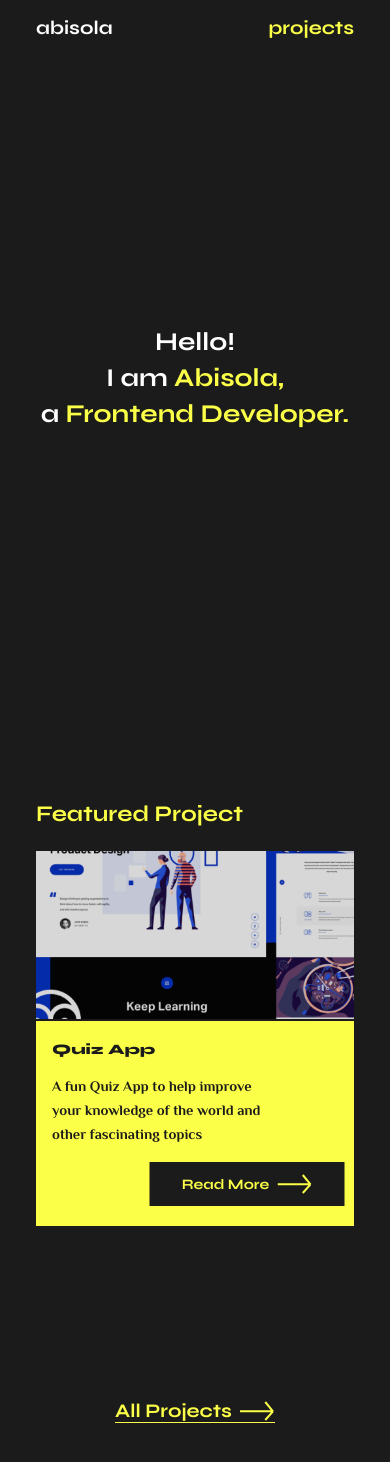
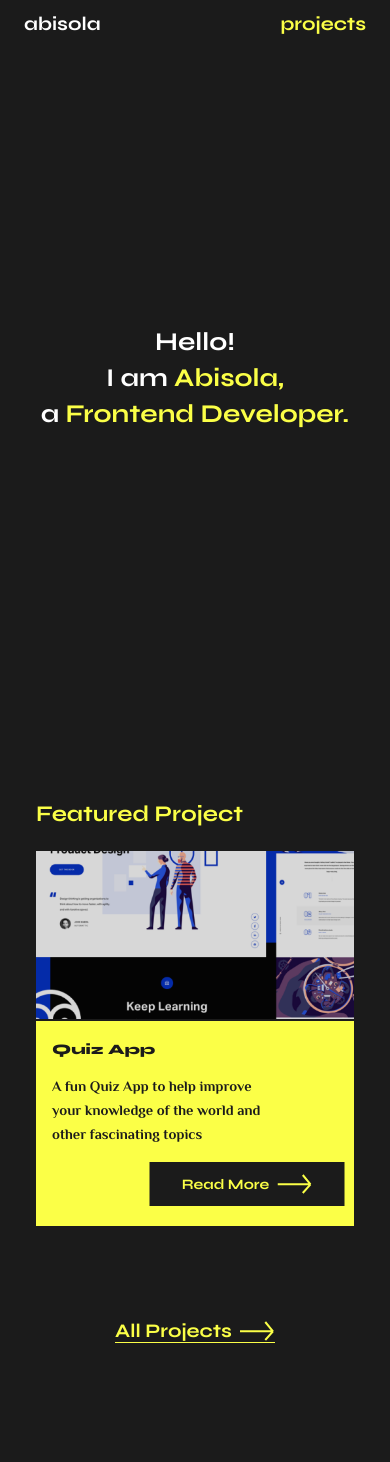
Before and after one commit to Abisola-Morohunfolu/my-portfolio, a React (Create React App) app: page / in a window 390 px wide. After the commit the page ends 1383 px from the top, so only its background shows below. Built offline with nearby package versions, Linux system fonts and the light colour scheme.

Commit message:
fixed slow stagger

```diff
--- a/src/components/Home/FeaturedProject/Featured.module.css
+++ b/src/components/Home/FeaturedProject/Featured.module.css
@@ -186,4 +186,9 @@
 	.AllProjectButton {
 		margin-top: 3rem;
 	}
+
+	.ButtonContainer {
+		margin-top: 8rem;
+		text-align: center;
+	}
 }
--- a/src/components/Home/Header/Navbar/navbar.module.css
+++ b/src/components/Home/Header/Navbar/navbar.module.css
@@ -24,3 +24,9 @@
 	left: 0;
 	background-color: var(--background);
 }
+
+@media only screen and (max-width: 37.5em) {
+	.Navbar {
+		padding: 1.5rem 3rem;
+	}
+}
--- a/src/components/Home/ProjectsMenu/ProjectMenu.js
+++ b/src/components/Home/ProjectsMenu/ProjectMenu.js
@@ -14,7 +14,7 @@ const projectMenu = ({ menuState, closeMenu }) => {
 			scale: 1,
 			transition: {
 				delayChildren: 0.7,
-				staggerChildren: 0.35,
+				staggerChildren: 0.25,
 				ease: [0.83, 0, 0.17, 1],
 			},
 		},
```
Also changed, not shown: 1 other file (tests, documents, lock files or other folders).
